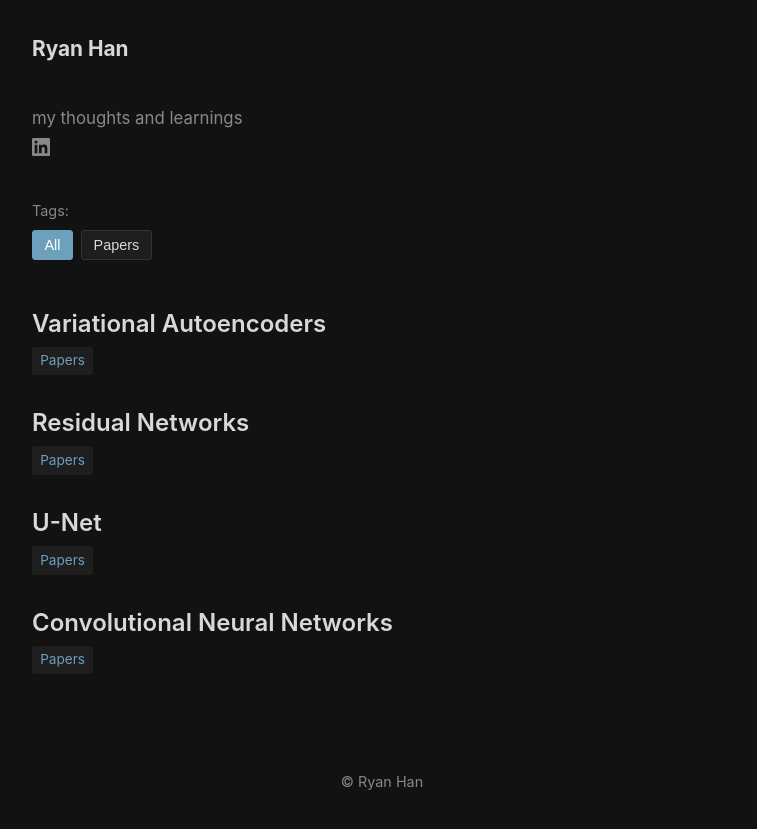
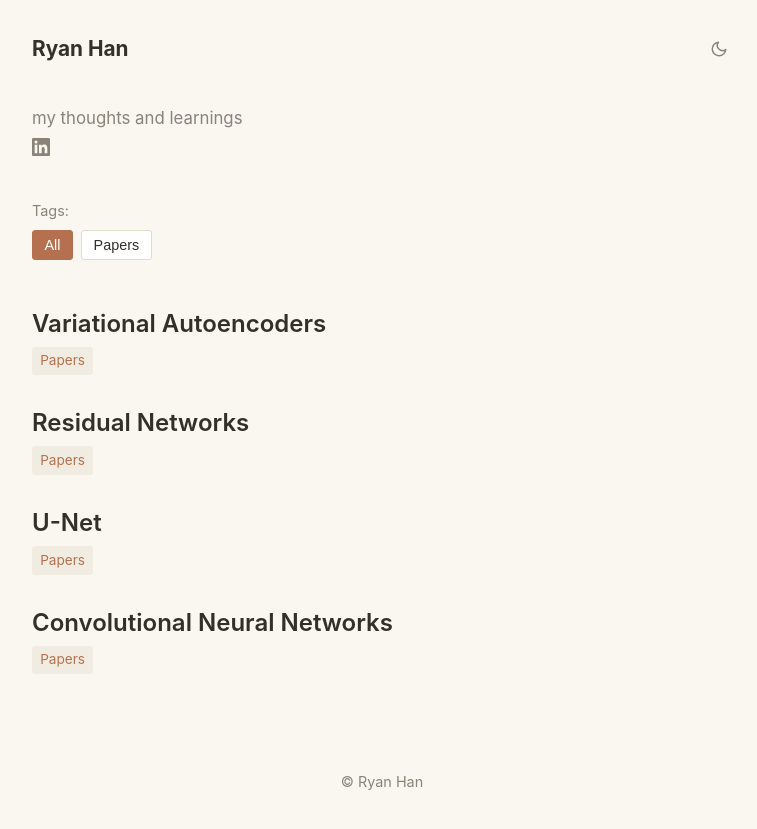
Before and after one commit to ryan99han/ryan99han.github.io, a Jekyll site: the page built from index.html, in a window 1280 px wide. Shown: the top 829 px of the page, without its empty margins (258-1015 px from the left). Built offline with Jekyll 4.4.1, drawn with Linux system fonts in a browser that asks for light colours.

Commit message:
Add warm color palette for light mode, and make it the default.

```diff
--- a/_includes/header.html
+++ b/_includes/header.html
@@ -2,5 +2,17 @@
   <nav class="site-nav">
     <a href="{{ '/' | relative_url }}" class="site-title">{{ site.title }}</a>
 
+    <button id="theme-toggle" class="theme-toggle" aria-label="Toggle dark mode" type="button">
+      <svg class="icon-moon" xmlns="http://www.w3.org/2000/svg" viewBox="0 0 24 24" width="18" height="18" fill="none" stroke="currentColor" stroke-width="2" stroke-linecap="round" stroke-linejoin="round"><path d="M21 12.79A9 9 0 1 1 11.21 3 7 7 0 0 0 21 12.79z"/></svg>
+      <svg class="icon-sun" xmlns="http://www.w3.org/2000/svg" viewBox="0 0 24 24" width="18" height="18" fill="none" stroke="currentColor" stroke-width="2" stroke-linecap="round" stroke-linejoin="round"><circle cx="12" cy="12" r="5"/><line x1="12" y1="1" x2="12" y2="3"/><line x1="12" y1="21" x2="12" y2="23"/><line x1="4.22" y1="4.22" x2="5.64" y2="5.64"/><line x1="18.36" y1="18.36" x2="19.78" y2="19.78"/><line x1="1" y1="12" x2="3" y2="12"/><line x1="21" y1="12" x2="23" y2="12"/><line x1="4.22" y1="19.78" x2="5.64" y2="18.36"/><line x1="18.36" y1="5.64" x2="19.78" y2="4.22"/></svg>
+    </button>
   </nav>
 </header>
+
+<script>
+document.getElementById('theme-toggle').addEventListener('click', function () {
+  var next = document.documentElement.getAttribute('data-theme') === 'dark' ? 'light' : 'dark';
+  document.documentElement.setAttribute('data-theme', next);
+  localStorage.setItem('theme', next);
+});
+</script>
--- a/_layouts/default.html
+++ b/_layouts/default.html
@@ -3,6 +3,12 @@
 <head>
   <meta charset="UTF-8">
   <meta name="viewport" content="width=device-width, initial-scale=1.0">
+  <script>
+    (function () {
+      var theme = localStorage.getItem('theme') || 'light';
+      document.documentElement.setAttribute('data-theme', theme);
+    })();
+  </script>
   <title>{% if page.title %}{{ page.title }} — {% endif %}{{ site.title }}</title>
   <link rel="stylesheet" href="{{ '/assets/style.css' | relative_url }}?v={{ site.time | date: '%s' }}">
   <link rel="alternate" type="application/rss+xml" href="{{ '/feed.xml' | relative_url }}">
--- a/assets/style.css
+++ b/assets/style.css
@@ -1,10 +1,22 @@
 /* Variables */
 :root {
+  --accent: #b5714f;
+  --text: #33302b;
+  --text-light: #8a8378;
+  --bg: #f1ece2;
+  --border: #e3dccd;
+  --body-bg: #faf7f0;
+  --card-bg: #fff;
+}
+
+:root[data-theme="dark"] {
   --accent: #6ca0bc;
   --text: #d8d8d8;
   --text-light: #888;
   --bg: #1e1e1e;
   --border: #333;
+  --body-bg: #121212;
+  --card-bg: #1e1e1e;
 }
 
 /* Reset */
@@ -23,8 +35,9 @@ html {
 body {
   font-family: -apple-system, BlinkMacSystemFont, 'Segoe UI', Helvetica, Arial, sans-serif;
   color: var(--text);
-  background: #121212;
+  background: var(--body-bg);
   padding: 2rem 1rem;
+  transition: background-color 0.2s, color 0.2s;
 }
 
 h1, h2, h3, h4 {
@@ -243,6 +256,35 @@ hr {
   text-decoration: none;
 }
 
+/* Theme toggle */
+.theme-toggle {
+  display: inline-flex;
+  align-items: center;
+  justify-content: center;
+  background: none;
+  border: none;
+  padding: 0.3em;
+  color: var(--text-light);
+  cursor: pointer;
+  transition: color 0.2s;
+}
+
+.theme-toggle:hover {
+  color: var(--accent);
+}
+
+.theme-toggle .icon-sun {
+  display: none;
+}
+
+:root[data-theme="dark"] .theme-toggle .icon-moon {
+  display: none;
+}
+
+:root[data-theme="dark"] .theme-toggle .icon-sun {
+  display: block;
+}
+
 /* Tag filter section */
 .tag-filter {
   margin-bottom: 2rem;
@@ -263,7 +305,7 @@ hr {
 }
 
 .tag-filter-btn {
-  background: #1e1e1e;
+  background: var(--card-bg);
   border: 1px solid var(--border);
   color: var(--text);
   padding: 0.4em 0.8em;
```
